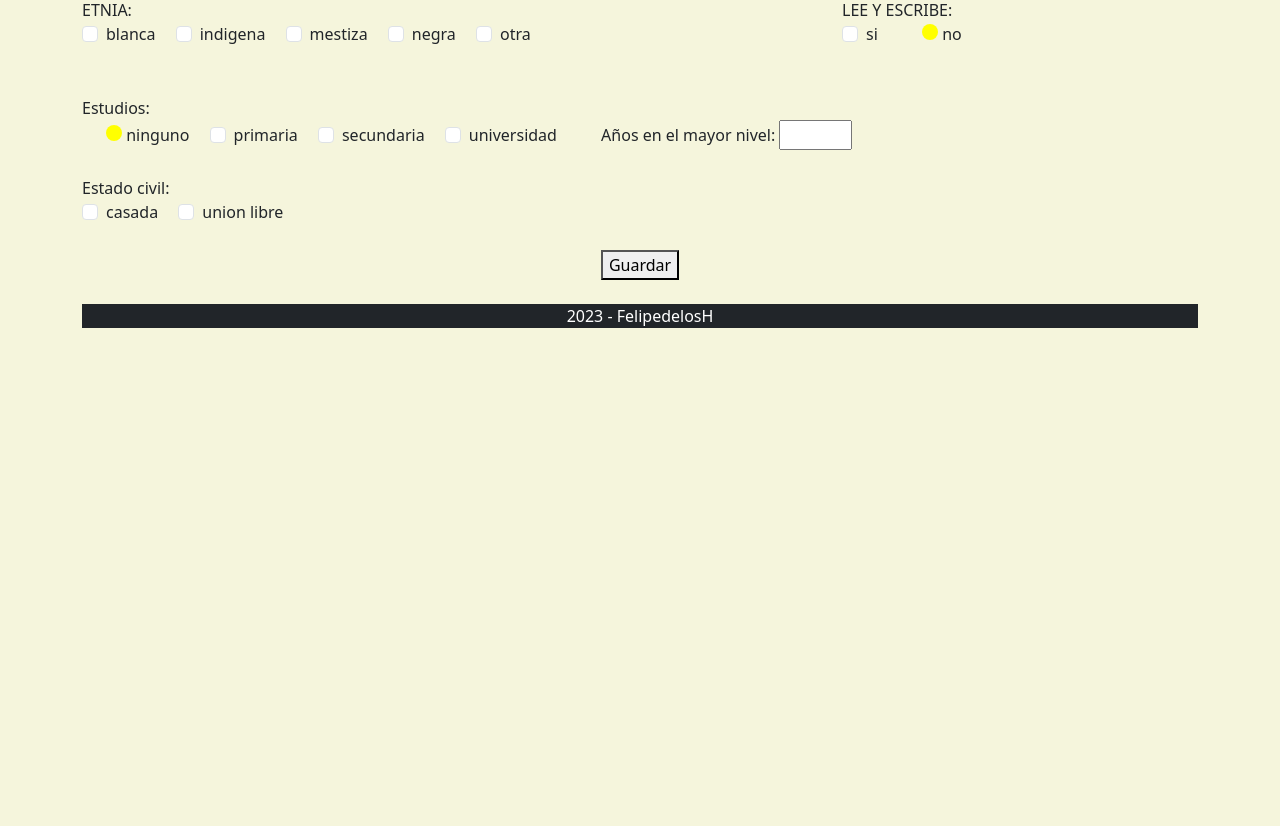
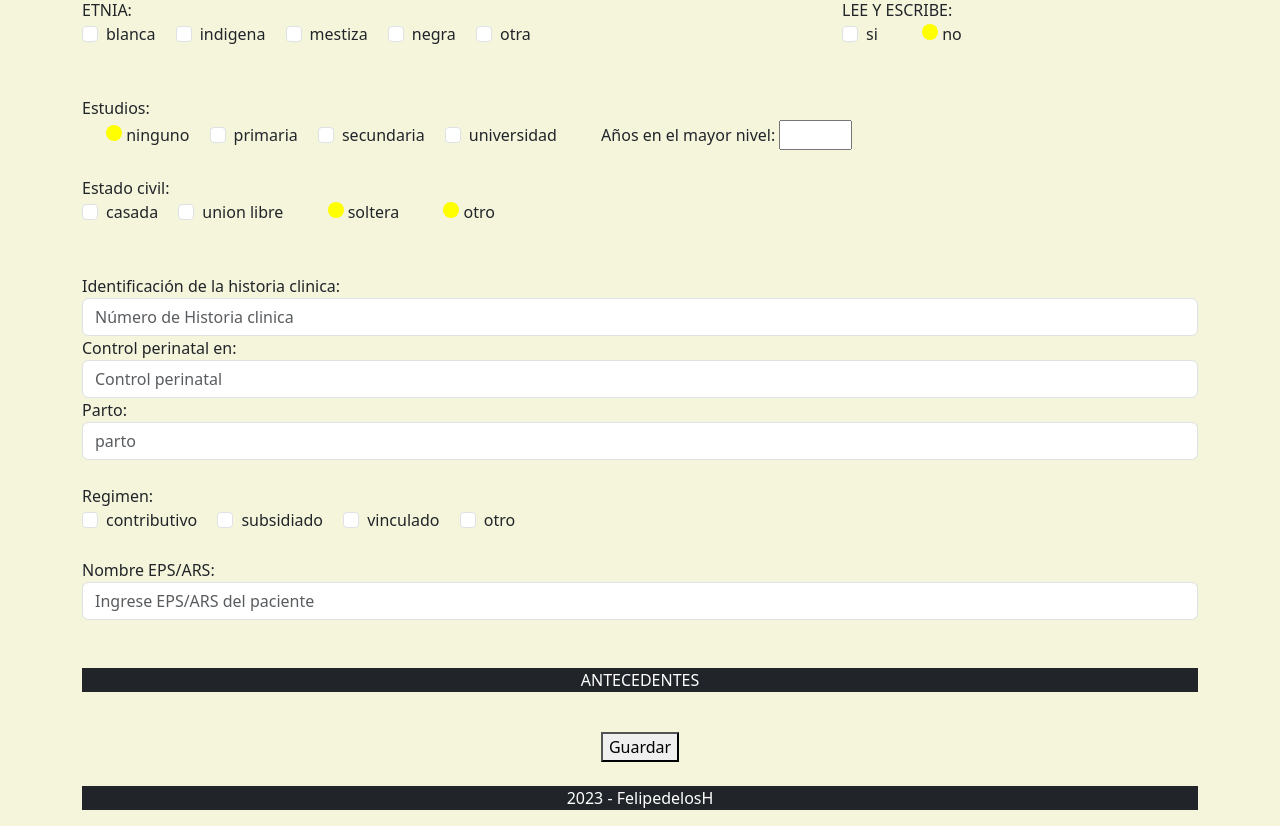
Before and after one commit to felipedelosh/CLAP, a Django app: page /clap/create/ in a window 1280 px wide. Shown: the part 357-1183 px from the top of the page. Before the commit the page ends 685 px from the top, so only its background shows below. Run offline with Django 3.2, Linux system fonts and the light colour scheme; some libraries are stand-ins or nearby versions.

Commit message:
Some HTML imput

```diff
--- a/templates/clap_create.html
+++ b/templates/clap_create.html
@@ -139,6 +139,79 @@
             <input class="form-check-input" type="checkbox" id="civilStatusFreeUnion" value="optionCivilStatusFreeUnion">
             <label class="form-check-label" for="civilStatusFreeUnion">union libre</label>
         </div>
+        <div class="form-check form-check-inline">
+            <input type="checkbox" id="civilStatusSingle" class="mini-checkBoxWarning" value="optionCivilStatusSingle" />
+            <label class="form-check-label" for="civilStatusSingle">soltera</label>
+        </div>
+        <div class="form-check form-check-inline">
+            <input type="checkbox" id="civilStatusOther" class="mini-checkBoxWarning" value="optionCivilStatusOther" />
+            <label class="form-check-label" for="civilStatusOther">otro</label>
+        </div>
+    </div>
+    <br><br>
+    <div class="col-12">
+        <div class="form-group">
+            <label for="numberClinicHistory">Identificación de la historia clinica:</label>
+            <input type="text" class="form-control" id="id_clinic_history" aria-describedby="ingrese el numero de historia clinica del paciente" placeholder="Número de Historia clinica">
+        </div>
+        <div class="form-group">
+            <label for="perinatalControlIn">Control perinatal en:</label>
+            <input type="text" class="form-control" id="time_control_perinatal" aria-describedby="Control perinatal" placeholder="Control perinatal">
+        </div>
+        <div class="form-group">
+            <label for="birth_date">Parto:</label>
+            <input type="text" class="form-control" id="birth_date" aria-describedby="parto" placeholder="parto">
+        </div>
+        <br>
+        <div>
+            <label for="regime">Regimen:</label>
+            <br>
+            <div class="form-check form-check-inline">
+                <input class="form-check-input" type="checkbox" id="regimeContributory" value="optionRegimeContributory">
+                <label class="form-check-label" for="regimeContributory">contributivo</label>
+            </div>
+            <div class="form-check form-check-inline">
+                <input class="form-check-input" type="checkbox" id="regimeSubsidized" value="optionRegimeSubsidized">
+                <label class="form-check-label" for="regimeContributory">subsidiado</label>
+            </div>
+            <div class="form-check form-check-inline">
+                <input class="form-check-input" type="checkbox" id="regimeLink" value="optionRegimeLink">
+                <label class="form-check-label" for="regimeLink">vinculado</label>
+            </div>
+            <div class="form-check form-check-inline">
+                <input class="form-check-input" type="checkbox" id="regimeOther" value="optionRegimeOther">
+                <label class="form-check-label" for="regimeOther">otro</label>
+            </div>
+        </div>
+        <br>
+        <div class="form-group">
+            <label for="nameOfEPS">Nombre EPS/ARS:</label>
+            <input type="text" class="form-control" id="name_eps" aria-describedby="ingrese el nombre de la EPS/ARS del paciente" placeholder="Ingrese EPS/ARS del paciente">
+        </div>
+    </div>
+    <br><br>
+    <div class="col-12">
+        <p class="text-center text-white bg-dark">ANTECEDENTES</p>
+        <div class="row">
+            <div class="col-4">
+
+            </div>
+            <div class="col-4">
+
+            </div>
+            <div class="col-4">
+
+            </div>
+        </div>
+    </div>
+    <div class="col-12">
+
+    </div>
+    <div class="col-12">
+
+    </div>
+    <div class="col-12">
+
     </div>
     <div class="col-12">
 
```
